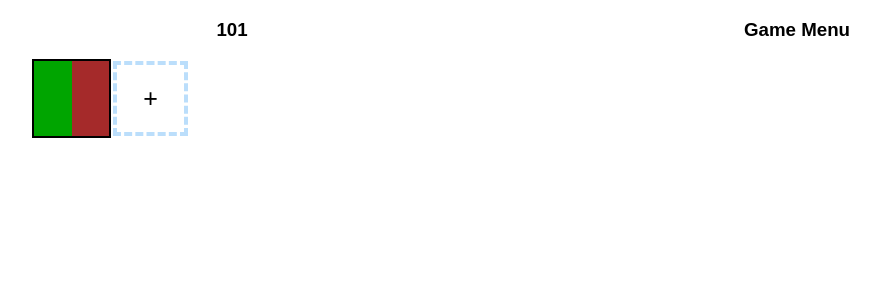
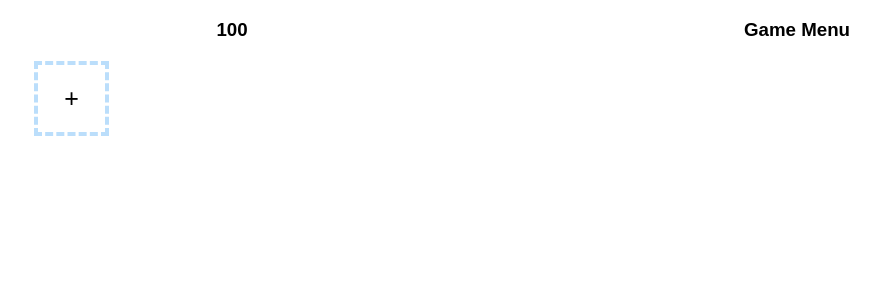
Before and after one commit to Anveio/farm-simulator, a React app: page / in a window 1280 px wide. Shown: the top 300 px of the page, without its empty margins (280-1160 px from the left). Built offline with nearby package versions, Linux system fonts and the light colour scheme.

Commit message:
Fix CSS issue with tiles wrapping to next line

```diff
--- a/src/components/App.tsx
+++ b/src/components/App.tsx
@@ -30,14 +30,14 @@ class Game extends React.Component<never, { money: number }> {
   }
 
   handleTilePurchase = ():boolean => {
-    const completePurchase = ():void => {
+    const completeTilePurchase = ():void => {
       this.setState(prevState => {
         return { money: prevState.money - 100 }
       })
     }
 
     if (this.state.money >= 100) {
-      completePurchase();
+      completeTilePurchase();
       return true;
     } else {
       return false;
@@ -70,11 +70,11 @@ class Farm extends React.Component<FarmProps, { tiles: number } > {
   constructor(props: FarmProps){
     super(props)
     this.state = {
-      tiles: 1
+      tiles: 0
     }
   }
 
-  handleTileGrowthFinish = ():void => {
+  handleTileGrowthCompletion = ():void => {
     this.props.onTileReadyForHarvest();
   }
 
@@ -87,7 +87,7 @@ class Farm extends React.Component<FarmProps, { tiles: number } > {
           <Tile
             key={i.toString()}
             tileID={i.toString()}
-            onTileGrowthFinish={this.handleTileGrowthFinish} />
+            onTileGrowthFinish={this.handleTileGrowthCompletion} />
         </li>
       )
     }
--- a/src/stylesheets/app.css
+++ b/src/stylesheets/app.css
@@ -27,8 +27,6 @@ h1 {
   flex: 1;
   order: 2;
   margin: auto;
-  width: 100%;
-  height: 100%;
 }
 
 .farm {
```
